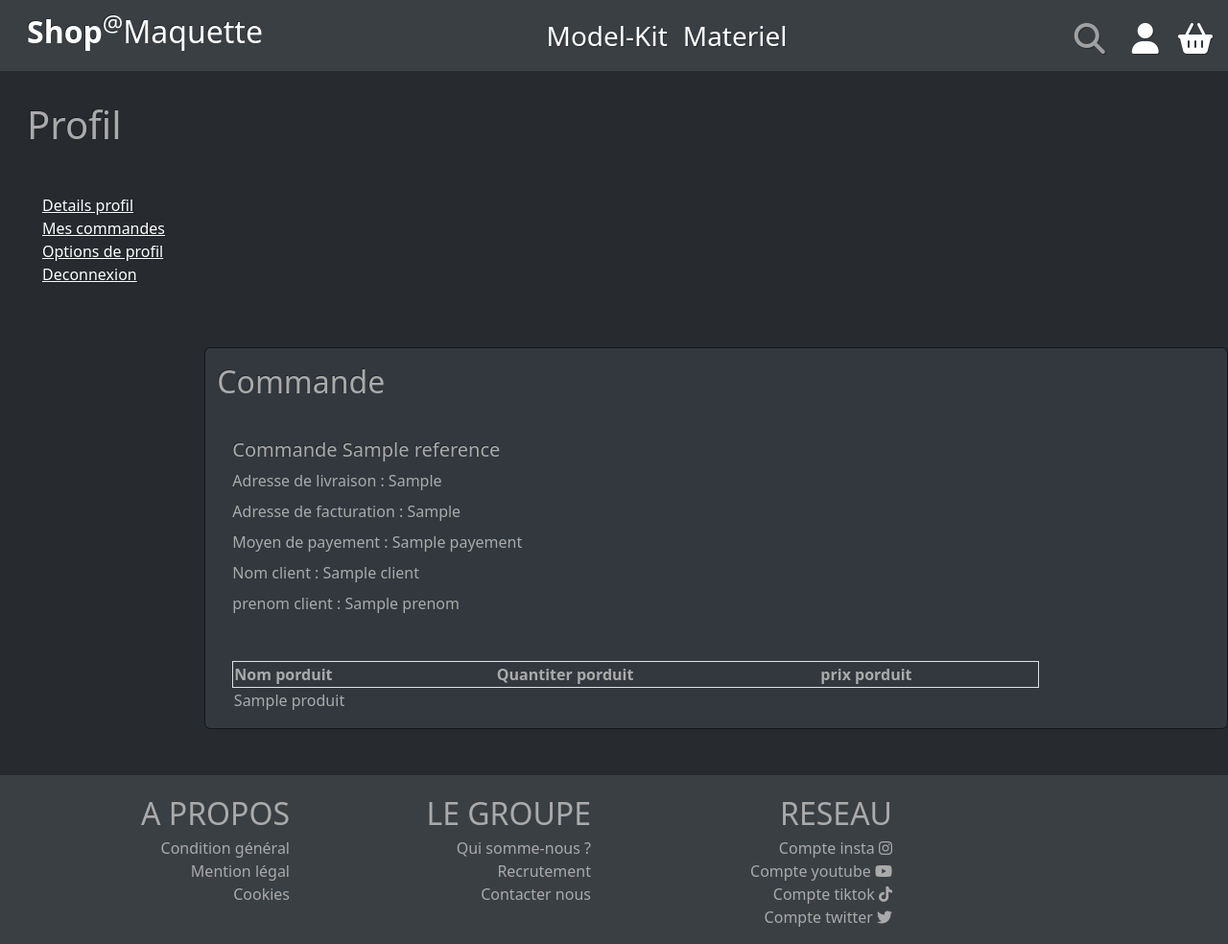
After one commit to Gispsy/ShopMaquette, a Symfony app: template ShopMaquette/templates/user/detailCommandUser.html.twig in a window 1280 px wide. The commit adds this page. Shown: the whole page at 96% size. Run offline with Twig, Linux system fonts and the light colour scheme; the template is opened without the code that fills it: most values are stand-ins (such as "Sample title", 1, 10 or a date in 2020); some libraries are stand-ins or nearby versions.

Commit message:
Fin commande css, Debut back et css pour le resumer de la commande

```diff
--- a/ShopMaquette/templates/panier/panier.html.twig
+++ b/ShopMaquette/templates/panier/panier.html.twig
@@ -67,7 +67,7 @@
 				</tbody>
 			</table>
 
-			<table class="col-6 w-25 ">
+			<table class="col-6 w-25">
 
 				<tbody>
 					<tr>
--- /dev/null
+++ b/ShopMaquette/templates/user/detailCommandUser.html.twig
@@ -0,0 +1,86 @@
+{% extends 'base.html.twig' %}
+
+{% block title %}ShopMaquette - Details commande
+{% endblock %}
+
+{% block body %}
+
+	{# Container du titre avec liste #}
+	<div class="container-fluid col-12 mt-3">
+		<div class="row">
+			<div class="col-2">
+				<h1 class="mt-3 mx-3">Profil</h1>
+
+				{# Liste pour naviger dans le profil #}
+				<ul class="mt-5">
+					<a href="{{ path('app_user') }}">
+						<li class="profilslist navbar">Details profil</li>
+					</a>
+					<a href="{{ path('app_commandUser') }}">
+						<li class="profilslist navbar">Mes commandes</li>
+					</a>
+					<a href="#">
+						<li class="profilslist navbar">Options de profil</li>
+					</a>
+					<a href="{{ path('app_logout') }}">
+						<li class="profilslist navbar">Deconnexion</li>
+					</a>
+
+				</ul>
+			</div>
+		</div>
+	</div>
+
+	{# Container de details de la command #}
+	<div class="container-fluid col-12 mt-5">
+		<div class="row d-flex justify-content-end">
+			<div class="card col-10">
+				<h2 class="mt-3">Commande</h2>
+				<div class="card-body mt-3">
+					<h5>
+						Commande
+						{{ commande.reference }}
+					</h5>
+					<div class="mt-2">
+						Adresse de livraison :
+						{{ commande.adresseLivraison }}
+					</div>
+					<div class="mt-2">
+						Adresse de facturation :
+						{{ commande.adresseFacturation }}
+					</div>
+					<div class="mt-2">
+						Moyen de payement :
+						{{ commande.payement }}
+					</div>
+					<div class="mt-2">
+						Nom client :
+						{{ commande.client.nom }}
+					</div>
+					<div class="mt-2">
+						prenom client :
+						{{ commande.client.prenom }}
+					</div>
+					<table class="mt-5 col-10">
+						<thead class="border">
+							<tr>
+								<th>Nom porduit</th>
+
+								<th>Quantiter porduit</th>
+
+								<th>prix porduit</th>
+							</tr>
+						</thead>
+						<tbody>
+							<tr>
+								<td>{{ commande.produit.nom }}</td>
+							</tr>
+						</tbody>
+					</table>
+				</div>
+
+			</div>
+		</div>
+	</div>
+
+{% endblock %}
```
Also changed, not shown: ShopMaquette/src/Controller/UserController.php (+20 -1 lines), ShopMaquette/templates/user/commandUser.html.twig (+32 -7 lines).
